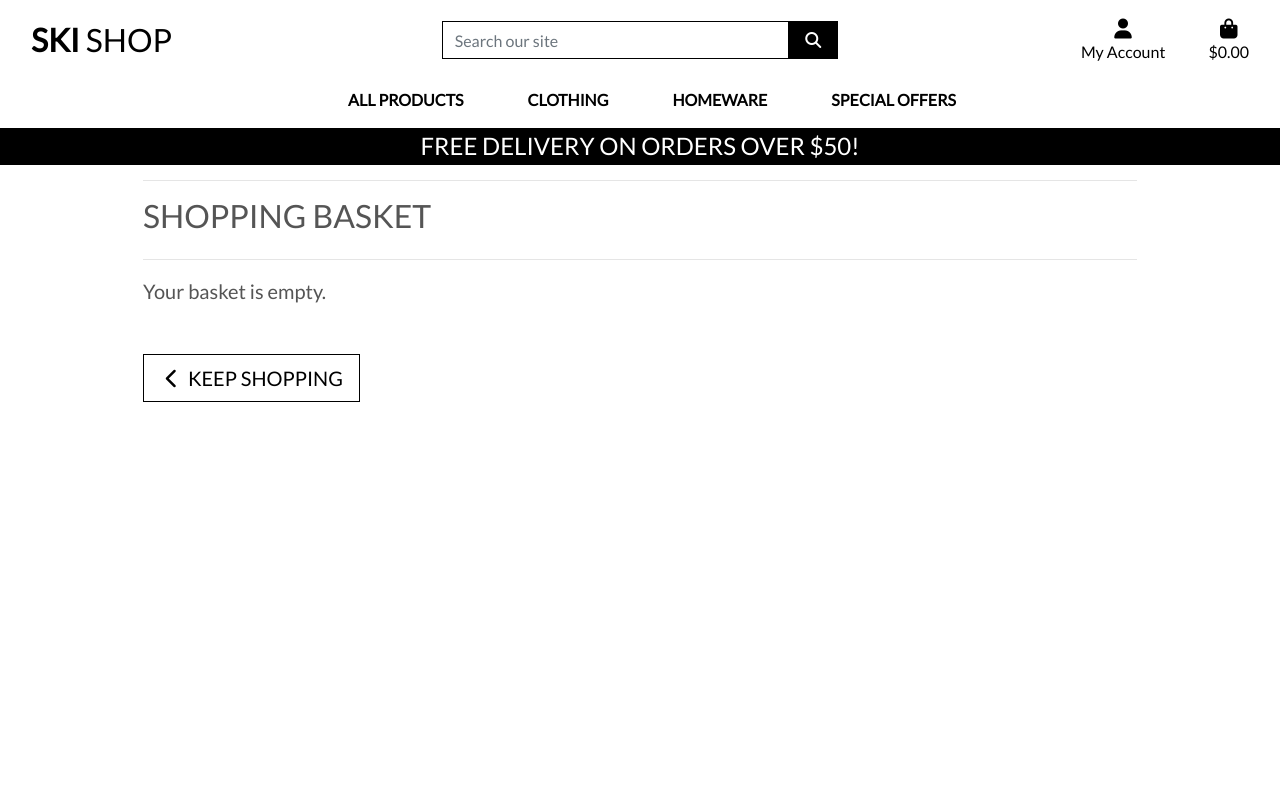
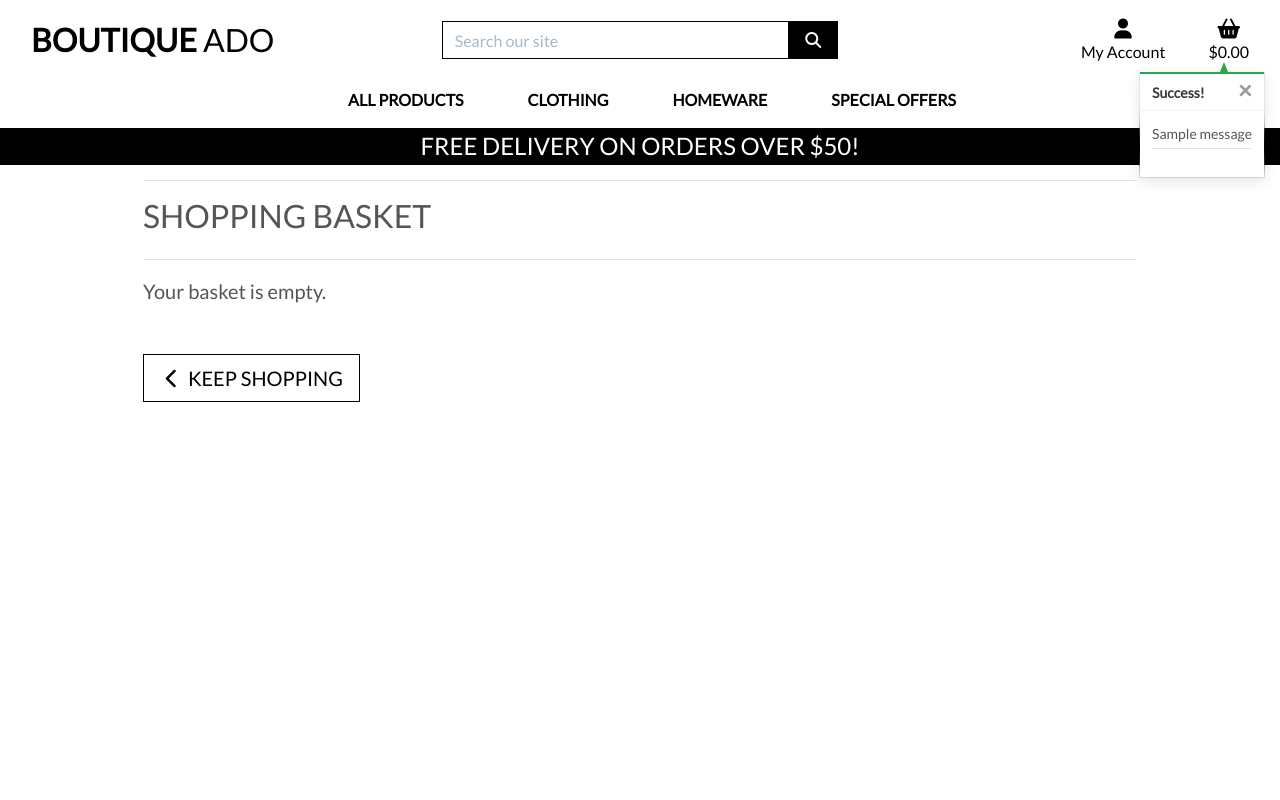
Before and after one commit to TMartin88/ski_shop, a Django app: page /basket/ in a window 1280 px wide. Run offline with Django 3.2, Linux system fonts and the light colour scheme; tables that the repository leaves empty hold one stand-in row (values such as "Sample post"); one stand-in notice (Sample message) is shown; some libraries are stand-ins or nearby versions.

Commit message:
add toasts basket

```diff
--- a/basket/views.py
+++ b/basket/views.py
@@ -1,15 +1,21 @@
-from django.shortcuts import render, redirect, reverse, HttpResponse
+from django.shortcuts import (
+    render, redirect, reverse, HttpResponse, get_object_or_404
+)
+from django.contrib import messages
 
-# Create your views here.
+from products.models import Product
+
 
 def view_basket(request):
     """ A view that renders the basket contents page """
 
     return render(request, 'basket/basket.html')
 
+
 def add_to_basket(request, item_id):
     """ Add a quantity of the specified product to the shopping basket """
 
+    product = get_object_or_404(Product, pk=item_id)
     quantity = int(request.POST.get('quantity'))
     redirect_url = request.POST.get('redirect_url')
     size = None
@@ -21,15 +27,29 @@ def add_to_basket(request, item_id):
         if item_id in list(basket.keys()):
             if size in basket[item_id]['items_by_size'].keys():
                 basket[item_id]['items_by_size'][size] += quantity
+                messages.success(request,
+                                 (f'Updated size {size.upper()} '
+                                  f'{product.name} quantity to '
+                                  f'{basket[item_id]["items_by_size"][size]}'))
             else:
                 basket[item_id]['items_by_size'][size] = quantity
+                messages.success(request,
+                                 (f'Added size {size.upper()} '
+                                  f'{product.name} to your basket'))
         else:
             basket[item_id] = {'items_by_size': {size: quantity}}
+            messages.success(request,
+                             (f'Added size {size.upper()} '
+                              f'{product.name} to your basket'))
     else:
         if item_id in list(basket.keys()):
             basket[item_id] += quantity
+            messages.success(request,
+                             (f'Updated {product.name} '
+                              f'quantity to {basket[item_id]}'))
         else:
             basket[item_id] = quantity
+            messages.success(request, f'Added {product.name} to your basket')
 
     request.session['basket'] = basket
     return redirect(redirect_url)
@@ -38,6 +58,7 @@ def add_to_basket(request, item_id):
 def adjust_basket(request, item_id):
     """Adjust the quantity of the specified product to the specified amount"""
 
+    product = get_object_or_404(Product, pk=item_id)
     quantity = int(request.POST.get('quantity'))
     size = None
     if 'product_size' in request.POST:
@@ -47,15 +68,28 @@ def adjust_basket(request, item_id):
     if size:
         if quantity > 0:
             basket[item_id]['items_by_size'][size] = quantity
+            messages.success(request,
+                             (f'Updated size {size.upper()} '
+                              f'{product.name} quantity to '
+                              f'{basket[item_id]["items_by_size"][size]}'))
         else:
             del basket[item_id]['items_by_size'][size]
             if not basket[item_id]['items_by_size']:
                 basket.pop(item_id)
+            messages.success(request,
+                             (f'Removed size {size.upper()} '
+                              f'{product.name} from your basket'))
     else:
         if quantity > 0:
             basket[item_id] = quantity
+            messages.success(request,
+                             (f'Updated {product.name} '
+                              f'quantity to {basket[item_id]}'))
         else:
             basket.pop(item_id)
+            messages.success(request,
+                             (f'Removed {product.name} '
+                              f'from your basket'))
 
     request.session['basket'] = basket
     return redirect(reverse('view_basket'))
@@ -65,6 +99,7 @@ def remove_from_basket(request, item_id):
     """Remove the item from the shopping basket"""
 
     try:
+        product = get_object_or_404(Product, pk=item_id)
         size = None
         if 'product_size' in request.POST:
             size = request.POST['product_size']
@@ -74,11 +109,16 @@ def remove_from_basket(request, item_id):
             del basket[item_id]['items_by_size'][size]
             if not basket[item_id]['items_by_size']:
                 basket.pop(item_id)
+            messages.success(request,
+                             (f'Removed size {size.upper()} '
+                              f'{product.name} from your basket'))
         else:
             basket.pop(item_id)
+            messages.success(request, f'Removed {product.name} from your basket')
 
         request.session['basket'] = basket
         return HttpResponse(status=200)
 
     except Exception as e:
+        messages.error(request, f'Error removing item: {e}')
         return HttpResponse(status=500)
--- a/ski_shop/settings.py
+++ b/ski_shop/settings.py
@@ -79,6 +79,8 @@ TEMPLATES = [
         },
     },
 ]
+
+MESSAGE_STORAGE = 'django.contrib.messages.storage.session.SessionStorage'
 
 AUTHENTICATION_BACKENDS = [
     # Needed to login by username in Django admin, regardless of `allauth`
--- a/static/css/base.css
+++ b/static/css/base.css
@@ -102,6 +102,78 @@ a.category-badge > span.badge:hover {
     cursor: pointer;
 }
 
+input[name='q']::placeholder {
+    color: #aab7c4;
+}
+
+/* ------------------------------- bootstrap toasts */
+
+.message-container {
+    position: fixed;
+    top: 72px;
+    right: 15px;
+    z-index: 99999999999;
+}
+
+.custom-toast {
+    overflow: visible;
+}
+
+.toast-capper {
+    height: 2px;
+}
+
+/* from CSS-tricks.com: https://css-tricks.com/snippets/css/css-triangle/ */
+.arrow-up {
+    width: 0;
+    height: 0;
+    border-left: 4px solid transparent;
+    border-right: 4px solid transparent;
+    border-bottom: 10px solid black;
+    position: absolute;
+    top: -10px;
+    right: 36px;
+}
+
+/* Convenience classes - colors copied from Bootstrap */
+.arrow-primary {
+    border-bottom-color: #007bff !important;
+}
+
+.arrow-secondary {
+    border-bottom-color: #6c757d !important;
+}
+
+.arrow-success {
+    border-bottom-color: #28a745 !important;
+}
+
+.arrow-danger {
+    border-bottom-color: #dc3545 !important;
+}
+
+.arrow-warning {
+    border-bottom-color: #ffc107 !important;
+}
+
+.arrow-info {
+    border-bottom-color: #17a2b8 !important;
+}
+
+.arrow-light {
+    border-bottom-color: #f8f9fa !important;
+}
+
+.arrow-dark {
+    border-bottom-color: #343a40 !important;
+}
+
+.bag-notification-wrapper {
+    height: 100px;
+    overflow-x: hidden;
+    overflow-y: auto;
+}
+
 /* -------------------------------- Media Queries */
 
 /* Slightly larger container on xl screens */
--- a/templates/base.html
+++ b/templates/base.html
@@ -32,14 +32,14 @@
     {% block extra_js %}
     {% endblock %}
 
-    <title>Ski Shop{% block extra_title %}{% endblock %}</title>
+    <title>Boutique Ado {% block extra_title %}{% endblock %}</title>
   </head>
   <body>
     <header class="container-fluid fixed-top">
         <div id="topnav" class="row bg-white pt-lg-2 d-none d-lg-flex">
             <div class="col-12 col-lg-4 my-auto py-1 py-lg-0 text-center text-lg-left">
                 <a href="{% url 'home' %}" class="nav-link main-logo-link">
-                    <h2 class="logo-font text-black my-0"><strong>Ski</strong> Shop</h2>
+                    <h2 class="logo-font text-black my-0"><strong>Boutique</strong> Ado</h2>
                 </a>
             </div>
             <div class="col-12 col-lg-4 my-auto py-1 py-lg-0">
@@ -81,7 +81,7 @@
                     <li class="list-inline-item">
                         <a class="{% if grand_total %}text-info font-weight-bold{% else %}text-black{% endif %} nav-link" href="{% url 'view_basket' %}">
                             <div class="text-center">
-                                <div><i class="fas fa-shopping-bag fa-lg"></i></div>
+                                <div><i class="fas fa-shopping-basket fa-lg"></i></div>
                                 <p class="my-0">
                                     {% if grand_total %}
                                         ${{ grand_total|floatformat:2 }}
@@ -112,7 +112,21 @@
     </header>
 
     {% if messages %}
-        <div class="message-container"></div>
+        <div class="message-container">
+            {% for message in messages %}
+                {% with message.level as level %}
+                    {% if level == 40 %}
+                        {% include 'includes/toasts/toast_error.html' %}
+                    {% elif level == 30 %}
+                        {% include 'includes/toasts/toast_warning.html' %}
+                    {% elif level == 25 %}
+                        {% include 'includes/toasts/toast_success.html' %}
+                    {% else %}
+                        {% include 'includes/toasts/toast_info.html' %}
+                    {% endif %}
+                {% endwith %}
+            {% endfor %}
+        </div>
     {% endif %}
 
     {% block page_header %}
@@ -122,6 +136,9 @@
     {% endblock %}
 
     {% block postloadjs %}
+    <script type="text/javascript">
+        $('.toast').toast('show');
+    </script>
     {% endblock %}
 
 
--- /dev/null
+++ b/templates/includes/toasts/toast_success.html
@@ -0,0 +1,54 @@
+<div class="toast custom-toast rounded-0 border-top-0" data-autohide="false">
+    <div class="arrow-up arrow-success"></div>
+    <div class="w-100 toast-capper bg-success"></div>
+    <div class="toast-header bg-white text-dark">
+        <strong class="mr-auto">Success!</strong>
+        <button type="button" class="ml-2 mb-1 close text-dark" data-dismiss="toast" aria-label="Close">
+            <span aria-hidden="true">&times;</span>
+        </button>
+    </div>
+    <div class="toast-body bg-white">
+        <div class="row">
+            <div class="col">
+                {{ message }}
+                <hr class="mt-1 mb-3">
+            </div>
+        </div>
+        {% if grand_total %}
+            <p class="logo-font bg-white text-black py-1">Your basket ({{ product_count }})</p>
+            <div class="basket-notification-wrapper">
+                {% for item in basket_items %}
+                    <div class="row">
+                        <div class="col-3 my-1">
+                            <img class="w-100" src="{{ item.product.image.url }}">
+                        </div>
+                        <div class="col-9">
+                            <p class="my-0"><strong>{{ item.product.name }}</strong></p>
+                            <p class="my-0 small">Size: {% if item.product.has_sizes %}{{ item.size|upper }}{% else %}N/A{% endif %}</p>
+                            <p class="my-0 small text-muted">Qty: {{ item.quantity }}</p>
+                        </div>
+                    </div>
+                {% endfor %}
+            </div>
+            <div class="row">
+                <div class="col">
+                    <strong><p class="mt-3 mb-1 text-black">
+                        Total{% if free_delivery_delta > 0 %} (Exc. delivery){% endif %}:
+                        <span class="float-right">${{ total|floatformat:2 }}</span>
+                    </p></strong>
+                    {% if free_delivery_delta > 0 %}
+                        <p class="mb-0 p-2 bg-warning shadow-sm text-black text-center">
+                            Spend <strong>${{ free_delivery_delta }}</strong> more to get free next day delivery!
+                        </p>
+                    {% endif %}
+                    <a href="{% url 'view_basket' %}" class="btn btn-black btn-block rounded-0">
+                        <span class="text-uppercase">Go To Secure Checkout</span>
+                        <span class="icon">
+                            <i class="fas fa-lock"></i>
+                        </span>
+                    </a>
+                </div>
+            </div>
+        {% endif %}
+    </div>
+</div>
```
Also changed, not shown: templates/includes/toasts/toast_error.html (added, +13 -0 lines), templates/includes/toasts/toast_info.html (added, +13 -0 lines), templates/includes/toasts/toast_warning.html (added, +13 -0 lines).
